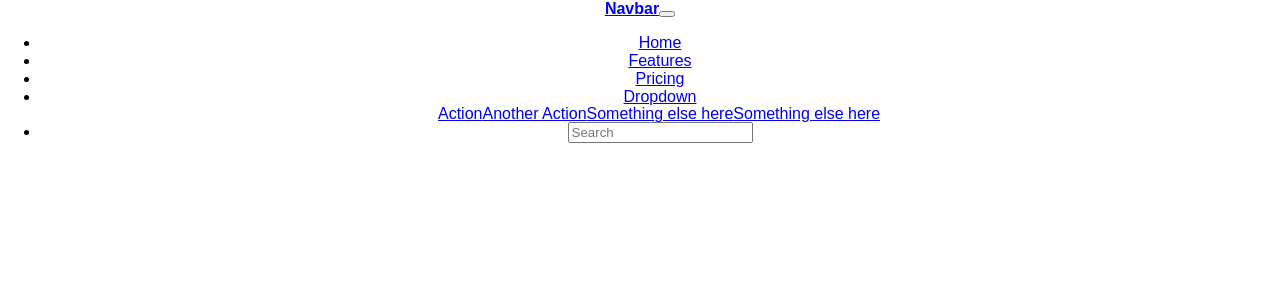
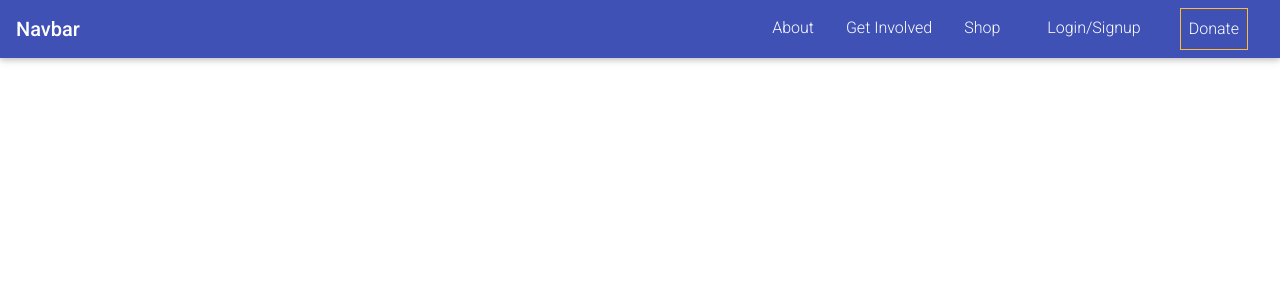
Before and after one commit to Delaware2018/team-4, a React (Create React App) app: page / in a window 1280 px wide. Shown: the top 300 px of the page. Built offline with nearby package versions, Linux system fonts and the light colour scheme.

Commit message:
mockups for login/startup pages

```diff
--- a/src/App.js
+++ b/src/App.js
@@ -1,21 +1,23 @@
-import React, { Component } from 'react';
+import React, {
+  Component
+} from 'react';
+import 'font-awesome/css/font-awesome.min.css';
+import 'bootstrap/dist/css/bootstrap.min.css';
+import 'mdbreact/dist/css/mdb.css';
 import './App.css';
-import { Switch, Route} from 'react-router';
+import {
+  Switch,
+  Route
+} from 'react-router';
 import Home from './Home/Home';
 
 class App extends Component {
   render() {
-    return (
-      <div className="App">
-              <Switch>
-
-              <Route exact path="/" component={Home}/>
-
-              {/* <Route path="/" component={}/>
-
-              <Route path="/" component={}/> */}
-
-            </Switch>
+    return ( <
+      div className = "App" >
+        <Switch >
+        <Route exact path = "/"component = {Home} />
+        </Switch>
       </div>
     );
   }
--- a/src/Home/Home.jsx
+++ b/src/Home/Home.jsx
@@ -1,13 +1,16 @@
 import React, { Component } from 'react';
 import Nav from '../Nav/Nav';
 
-class home extends Component{
+class Home extends Component{
     render(){
         return(
-            <Nav/>
+            <div>
+                <Nav/>
+
+            </div>
         );
     }
 }
 
 
-export default home;
+export default Home;
--- /dev/null
+++ b/src/Nav/Nav.css
@@ -0,0 +1,3 @@
+.donate{
+    border: 1px solid #ffbb33;
+}
--- a/src/Nav/Nav.jsx
+++ b/src/Nav/Nav.jsx
@@ -1,6 +1,8 @@
 import React, { Component } from 'react';
-import { Navbar, NavbarBrand, NavbarNav, NavbarToggler, Collapse, NavItem, NavLink, Dropdown, DropdownToggle, DropdownMenu, DropdownItem } from 'mdbreact';
+import { Button, Navbar, NavbarBrand, NavbarNav, NavbarToggler, Collapse, NavItem, NavLink, Dropdown, DropdownToggle, DropdownMenu, DropdownItem } from 'mdbreact';
 import { BrowserRouter as Router } from 'react-router-dom';
+import './Nav.css';
+import SignUpMdodal from '../SignUpMdodal/SignUpMdodal';
 
 class Nav extends Component {
     constructor(props) {
@@ -27,32 +29,23 @@ class Nav extends Component {
                     { !this.state.isWideEnough && <NavbarToggler onClick = { this.onClick } />}
                     <Collapse isOpen = { this.state.collapse } navbar>
                         <NavbarNav left>
-                          <NavItem active>
-                              <NavLink to="#">Home</NavLink>
-                          </NavItem>
-                          <NavItem>
-                              <NavLink to="#">Features</NavLink>
-                          </NavItem>
-                          <NavItem>
-                              <NavLink to="#">Pricing</NavLink>
-                          </NavItem>
-                          <NavItem>
-                            <Dropdown>
-                                <DropdownToggle nav caret>Dropdown</DropdownToggle>
-                                <DropdownMenu>
-                                    <DropdownItem href="#">Action</DropdownItem>
-                                    <DropdownItem href="#">Another Action</DropdownItem>
-                                    <DropdownItem href="#">Something else here</DropdownItem>
-                                    <DropdownItem href="#">Something else here</DropdownItem>
-                                </DropdownMenu>
-                            </Dropdown>
-                          </NavItem>
+
                         </NavbarNav>
                         <NavbarNav right>
-                          <NavItem>
-                            <form className="form-inline md-form mt-0">
-                              <input className="form-control mr-sm-2 mb-0 text-white" type="text" placeholder="Search" aria-label="Search"/>
-                            </form>
+                          <NavItem className="mr-3">
+                            <NavLink to="#">About</NavLink>
+                          </NavItem>
+                          <NavItem className="mr-3">
+                          <NavLink to="#">Get Involved</NavLink>
+                          </NavItem>
+                          <NavItem className="mr-3">
+                          <NavLink to="#">Shop</NavLink>
+                          </NavItem>
+                          <NavItem className="mr-3">
+                          <SignUpMdodal></SignUpMdodal>
+                          </NavItem>
+                          <NavItem className="mr-3 donate">
+                              <NavLink to="#">Donate</NavLink>
                           </NavItem>
                         </NavbarNav>
                     </Collapse>
--- /dev/null
+++ b/src/SignUpMdodal/SignUpMdodal.jsx
@@ -0,0 +1,38 @@
+import React from 'react';
+import { Container, Button, Modal, ModalBody, ModalHeader, ModalFooter, NavLink } from 'mdbreact';
+
+
+class SignUpMdodal extends React.Component {
+  constructor(props) {
+    super(props);
+    this.state = {
+      modal: false
+    };
+  }
+
+  toggle = () => {
+    this.setState({
+      modal: !this.state.modal
+    });
+  }
+
+  render() {
+    return (
+      <Container>
+        <NavLink to="#" onClick={this.toggle}>Login/Signup</NavLink>
+        <Modal isOpen={this.state.modal} toggle={this.toggle}>
+          <ModalHeader toggle={this.toggle}>Modal title</ModalHeader>
+          <ModalBody>
+            (...)
+          </ModalBody>
+          <ModalFooter>
+            <Button color="secondary" onClick={this.toggle}>Close</Button>{' '}
+            <Button color="primary">Save changes</Button>
+          </ModalFooter>
+        </Modal>
+      </Container>
+    );
+  }
+}
+
+export default SignUpMdodal;
```
Also changed, not shown: reward.js (added, +26 -0 lines), time.js (+6 -2 lines).
